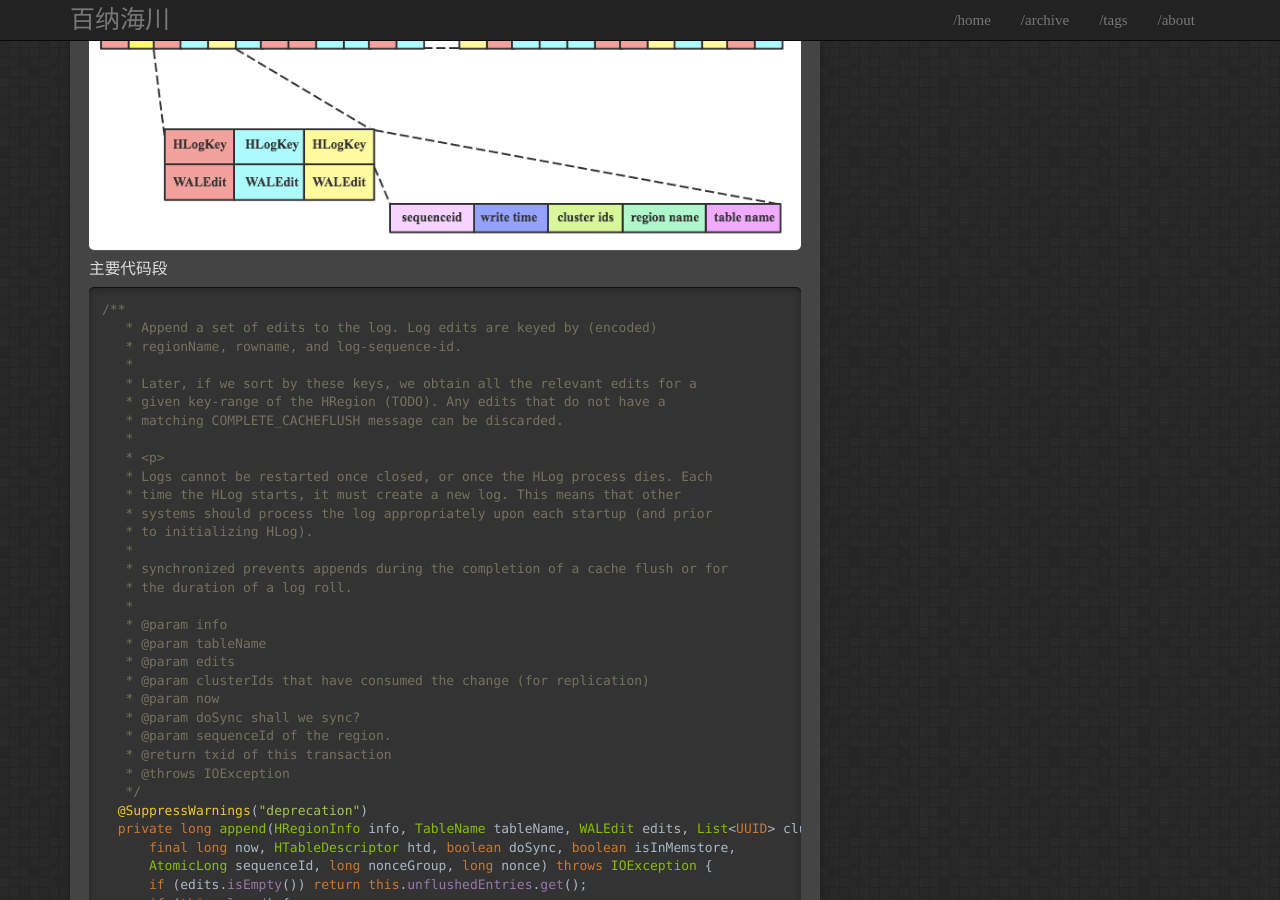
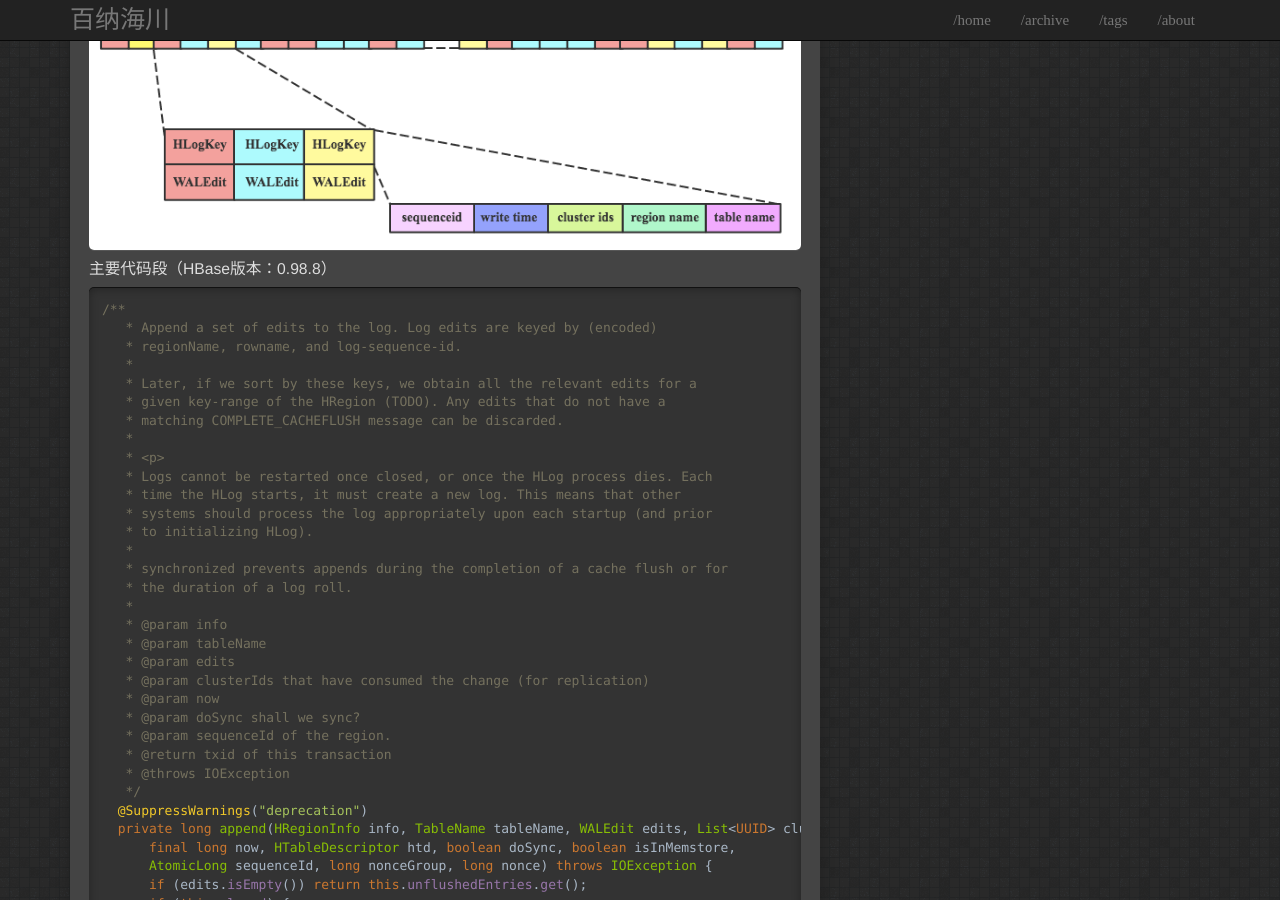
Before and after one commit to igithu/summary, a Jekyll site: the page built from _posts/2018-04-14-hbase-rs-crash.md, in a window 1280 px wide and 900 px high, scrolled down 703 px. Built offline with Jekyll 4.4.1, drawn with Linux system fonts in a browser that asks for light colours.

Commit message:
Update 2018-04-14-hbase-rs-crash.md

````diff
--- a/_posts/2018-04-14-hbase-rs-crash.md
+++ b/_posts/2018-04-14-hbase-rs-crash.md
@@ -16,7 +16,7 @@ tags: hbase
 #### 主要结构（网图）
 ![image01](https://igithu.github.io/summary/images/hlog.png)
 
-#### 主要代码段
+#### 主要代码段（HBase版本：0.98.8）
 ```java
 /**
    * Append a set of edits to the log. Log edits are keyed by (encoded)
@@ -145,6 +145,7 @@ tags: hbase
 
 
 ## HLog Roll
+
 ## HLog失效
 ## HLog清除
 
````
